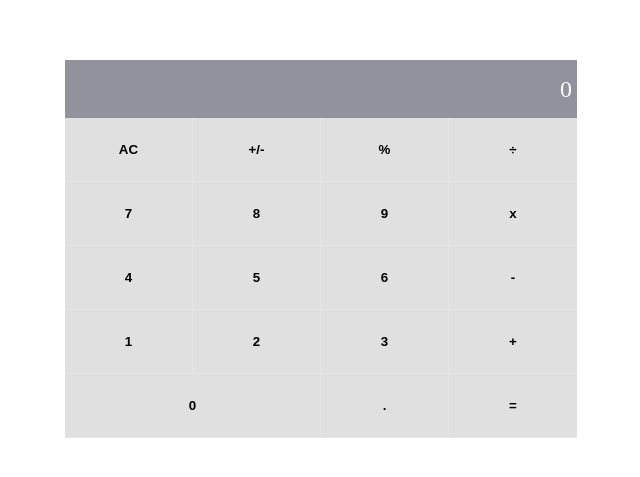
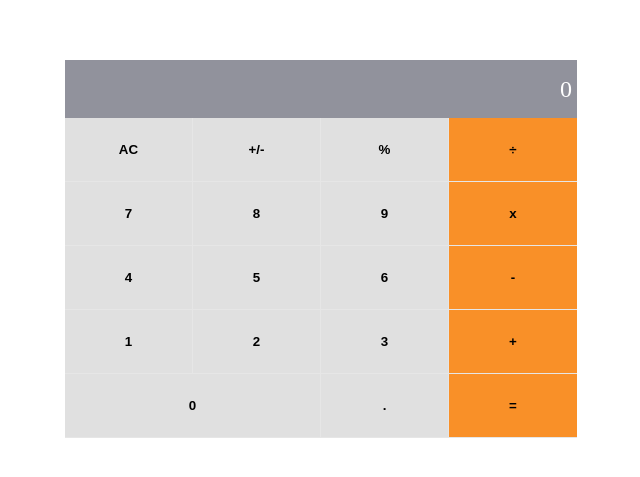
Before and after one commit to Uzair-Manzoor/math-magicians, a React (Create React App) app: page / in a window 1280 px wide. Shown: the part 151-628 px from the top of the page, without its empty margins (319-959 px from the left). Built offline with nearby package versions, Linux system fonts and the light colour scheme.

Commit message:
update css file

```diff
--- a/src/App.css
+++ b/src/App.css
@@ -37,7 +37,7 @@ button:hover {
   background: #ff8000;
 }
 
-.operation {
+.orange {
   background: #f99028;
 }
 
```
